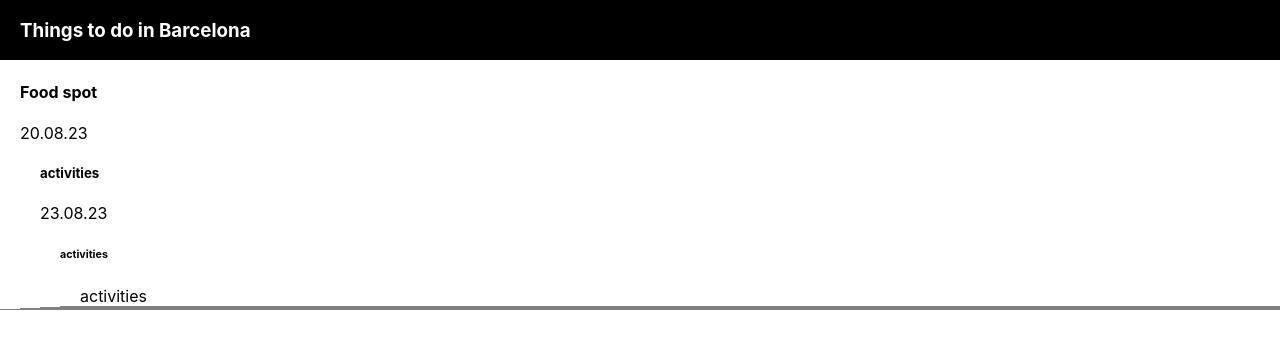
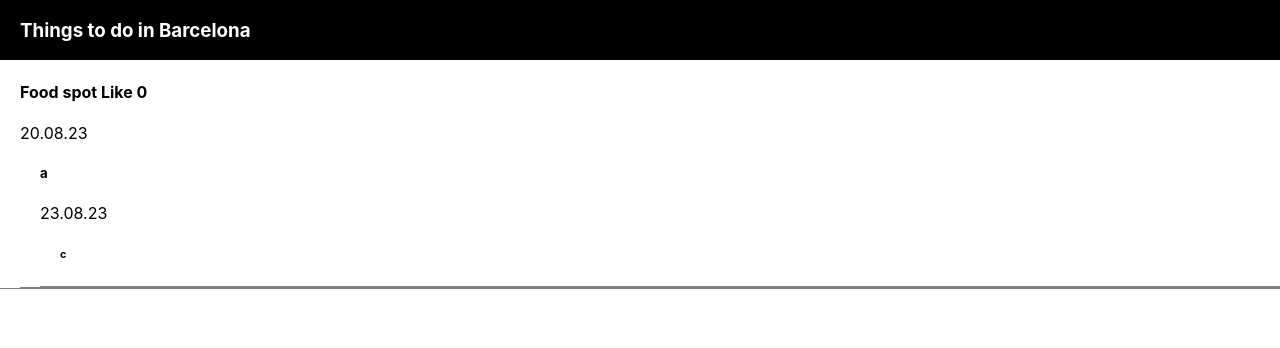
Before and after one commit to Soylatte/react-course, a React (Create React App) app: page / in a window 1280 px wide. Shown: the top 348 px of the page. Built offline with nearby package versions, Linux system fonts and the light colour scheme.

Commit message:
how to use onClick

```diff
--- a/src/App.js
+++ b/src/App.js
@@ -1,3 +1,4 @@
+/* eslint-disable */ //lint 끄는 기능
 import logo from './logo.svg';
 import './App.css';
 import { useState } from 'react';
@@ -9,9 +10,16 @@ function App() {
   // post를 h4에 삽입
 
    let [a,b] = useState('activities');
-   let [logo, setLogo] = useState('Blog', 'food spot' , 'restaurant');
+   let [logo, setLogo] = useState(['Blog', 'food spot' , 'restaurant']);
    //변수와 state 차이점?? 일반 변수는 갑자기 변경되면, html에 자동으로 변경안됨
    // state는 갑자기 변경되면 html은 자동 재렌더링됨 변경가능
+
+   let [like, n] = useState(0);
+   function 함수() {
+    console.log(1);
+
+   }
+   // function 긴 자바스크립트를 짧게
 
    //자료를 보관할때 쓰는 state
    // [a, b] 중 b는 state 변경을 도와주는 함수
@@ -26,20 +34,18 @@ function App() {
   return ( //return 안에는 태그 2개이상 기입금지
     <div className="App">
       <div className="black-nav">
-        <h3>{ post }</h3>
+        <h3>{ post }  </h3>
       </div>
       <div className="list">
-      <h4>Food spot</h4>
+      <h4>Food spot <span onClick={ 함수 }> Like </span> { like }</h4>
       <p>20.08.23</p>
       <div className="list">
-        <h5> { a }</h5>
+        <h5> { a[0]}</h5>
         <p>23.08.23</p>
         <div className="list">
-          <h6>{ a }</h6>
-          <div className="list">
-            <h7>{ a }</h7>
+          <h6>{ a[1] }</h6>
 
-          </div>
+
 
         </div>
       </div>
```
